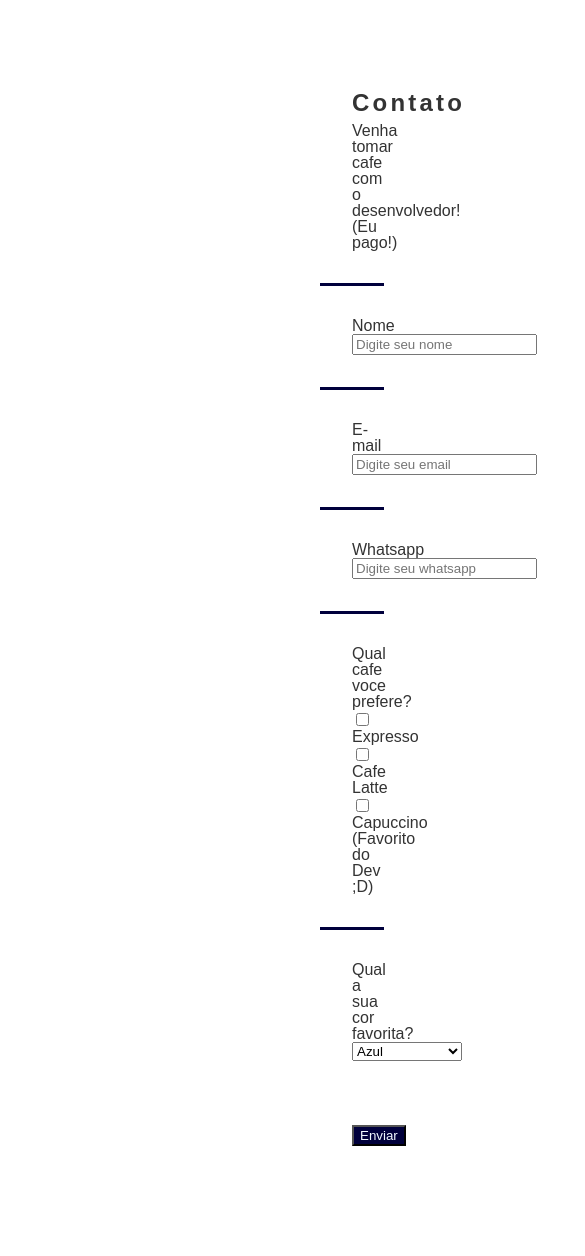
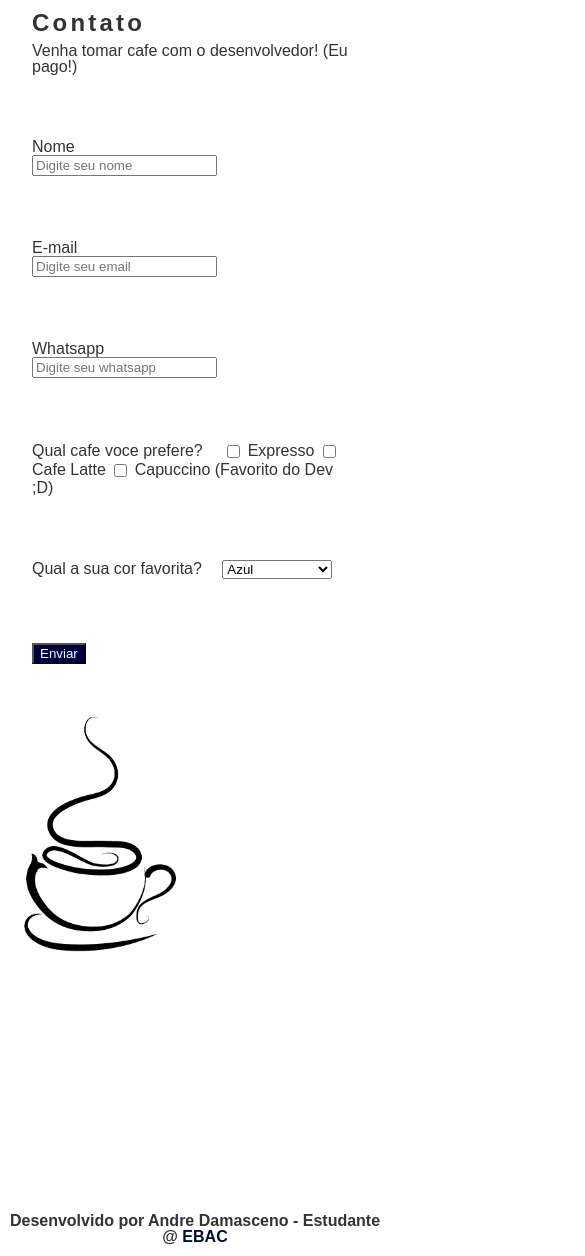
Before and after one commit to andredamasceno/curso-frontend, a plain HTML site: page Modulo 9/andre_coffee.html in a window 390 px wide. Shown: the part 301-1557 px from the top of the page, 585 px wide, since content can reach past the window. Drawn offline with nearby package versions, Linux system fonts and the light colour scheme.

Commit message:
Adaptacao de paginas a mobiles

```diff
--- a/Modulo 9/css/form.css
+++ b/Modulo 9/css/form.css
@@ -71,10 +71,6 @@ label {
 
 }
 
-.formulario {
-	border-bottom: solid rgb(0, 0, 60);
-}
-
 .form {
     padding-right: 20rem;
     padding-left: 20rem;
@@ -109,5 +105,12 @@ picture {
 		columns: 1;
 	}
 
+	.form {
+		margin: 0;
+		padding: 0;
+	}
 
+	.coffee1 {
+		margin: 0;
+	}
 }
--- a/Modulo 9/css/style1.css
+++ b/Modulo 9/css/style1.css
@@ -36,7 +36,13 @@ footer {
 }
 
 @media (max-width: 768px) {
-	div.form {
-		float: left;
+	section {
+		margin: 0;
+		margin-top:5px;
+	}
+
+	article {
+		margin: 0;
+		margin-top: 5px;
 	}
 }
```
Also changed, not shown: 1 other file.
